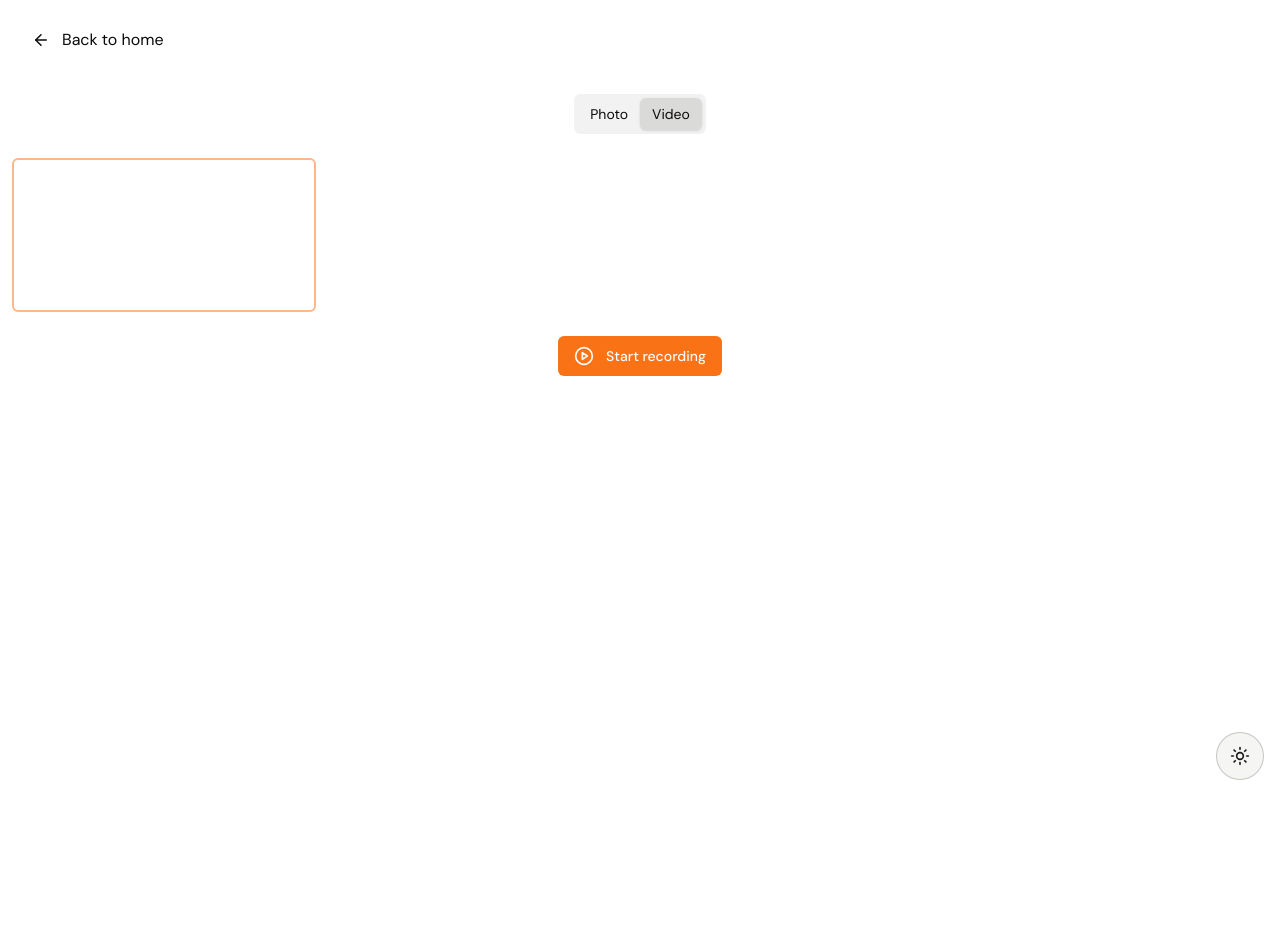
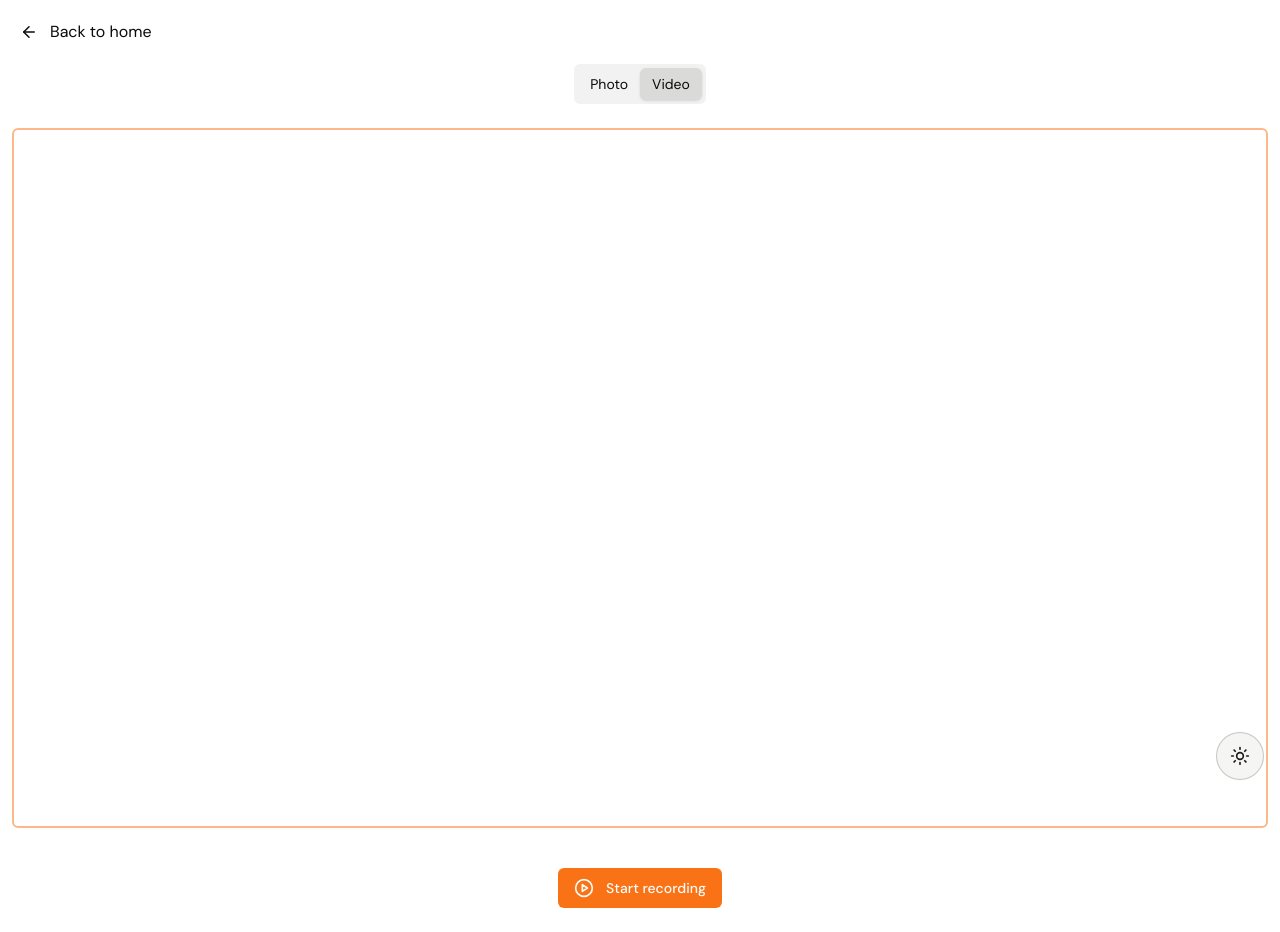
Before and after one commit to franckniat/camera-app, a Next.js app: page /videos in a window 1280 px wide. Before the commit the page ends 800 px from the top, so only its background shows below. Built offline with nearby package versions, Linux system fonts and the light colour scheme; no server answers.

Commit message:
style update

```diff
--- a/app/(home)/layout.tsx
+++ b/app/(home)/layout.tsx
@@ -17,15 +17,15 @@ export default function RootLayout({
 }>) {
 	return (
 		<div className="max-w-[1280px] mx-auto px-3">
-			<div className="absolute top-5 left-5">
+			<div className="absolute top-3 left-2">
 				<Link href={"/"} className="flex items-center gap-3 hover:bg-foreground/10 px-3 py-2 rounded-md">
 					<ArrowLeft size={18} />
 					<span>Back to home</span>
 				</Link>
 			</div>
-			<div className="mt-[70px]">
+			<div className={"mt-10"}>
 				<div className={"flex justify-center items-center"}>
-					<HeadLink/>
+					<HeadLink />
 				</div>
 				{children}
 			</div>
--- a/app/page.tsx
+++ b/app/page.tsx
@@ -4,7 +4,7 @@ import Link from "next/link";
 
 export default function Home() {
 	return (
-		<div className="flex items-center justify-items-center min-h-screen gap-16 sm:p-20 font-[family-name:var(--font-geist-sans)]">
+		<div className="flex items-center justify-center min-h-screen gap-16 sm:p-20 font-[family-name:var(--font-geist-sans)]">
 			<main className="max-w-[800px] mx-auto px-3">
 				<div className="flex items-center flex-col gap-4">
 					<span className="text-3xl sm:text-5xl">📸</span>
@@ -15,7 +15,7 @@ export default function Home() {
 						This is a simple web camera app that allows you to take
 						pictures and record videos.
 					</p>
-					<div className="flex sm:flex-row flex-col items-center justify-center gap-5 mt-5 w-full">
+					<div className="flex sm:flex-row flex-col items-center justify-center gap-5 my-10 w-full">
 						<Link href={"/photos"} className="w-full sm:w-fit">
 							<Button size={"lg"} className="w-full sm:w-fit">Get Started</Button>
 						</Link>
--- a/components/webcam-video.tsx
+++ b/components/webcam-video.tsx
@@ -4,7 +4,7 @@ import Webcam from "react-webcam";
 import {Button} from "@/components/ui/button";
 import {CirclePlay, CircleStop} from "lucide-react";
 import GalleryVideos from "@/components/gallery-video";
-import {useLocalStorage} from "usehooks-ts";
+import {useLocalStorage, useMediaQuery} from "usehooks-ts";
 
 type Videos = {
     src: string | null;
@@ -14,6 +14,7 @@ type Videos = {
 export default function WebcamVideo() {
     const webcamRef = React.useRef<Webcam | null>(null);
     const mediaRecorderRef = React.useRef<MediaRecorder | null>(null);
+    const isOnMobile = useMediaQuery('(min-width: 600px)')
     const [capturing, setCapturing] = React.useState(false);
     const [recordedChunks, setRecordedChunks] = React.useState([]);
     // eslint-disable-next-line @typescript-eslint/no-unused-vars
@@ -22,8 +23,6 @@ export default function WebcamVideo() {
         []
     );
     const videoConstraints = {
-        width: 1280,
-        height: 800,
         facingMode: "user",
     };
 
@@ -81,13 +80,14 @@ export default function WebcamVideo() {
     }, [recordedChunks]);*/
 
     return (
-        <>
+        <div className={"flex flex-col gap-4 items-center"}>
             <Webcam
                 audio={false}
                 ref={webcamRef}
                 videoConstraints={videoConstraints}
                 screenshotQuality={1}
-                className={"rounded-md border-2 border-primary/50 max-h-[700px]"}
+                className="rounded-md border-2 border-primary/50 max-h-[calc(100vh-200px)] sm:max-h-[calc(100vh-100px)]"
+                style={{ height : isOnMobile ? "700px" : "500px"}}
             />
             <div className={"flex items-center gap-3 justify-center my-6"}>
                 {capturing ? (
@@ -103,6 +103,6 @@ export default function WebcamVideo() {
                 )}
                 {videosStored.length > 0 && <GalleryVideos videos={videosStored}/>}
             </div>
-        </>
+        </div>
     );
 }
--- a/components/webcam.tsx
+++ b/components/webcam.tsx
@@ -17,8 +17,6 @@ type Photos = {
 
 export default function WebCameraComponent() {
 	const videoConstraints = {
-		width: 1280,
-		height: 800,
 		facingMode: "user",
 	};
 	const isOnMobile = useMediaQuery('(min-width: 600px)')
@@ -36,13 +34,14 @@ export default function WebCameraComponent() {
 	}, [camera, photos, setPhotos]);
 
 	return (
-		<div className="relative">
+		<div className={"flex flex-col gap-4 items-center"}>
 			<Webcam
 				audio={false}
 				videoConstraints={videoConstraints}
 				screenshotFormat="image/jpeg"
 				ref={camera}
-				className="rounded-md border-2 border-primary/50 max-h-[700px]"
+				className="rounded-md border-2 border-primary/50 max-h-[calc(100vh-200px)] sm:max-h-[calc(100vh-100px)]"
+				style={{ height : isOnMobile ? "700px" : "500px"}}
 				onUserMediaError={() => {}}
 				onUserMedia={() => {}}
 				screenshotQuality={1}
```
